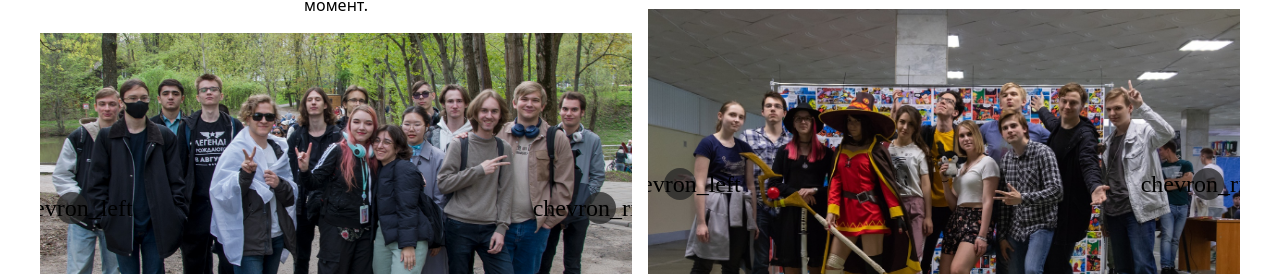
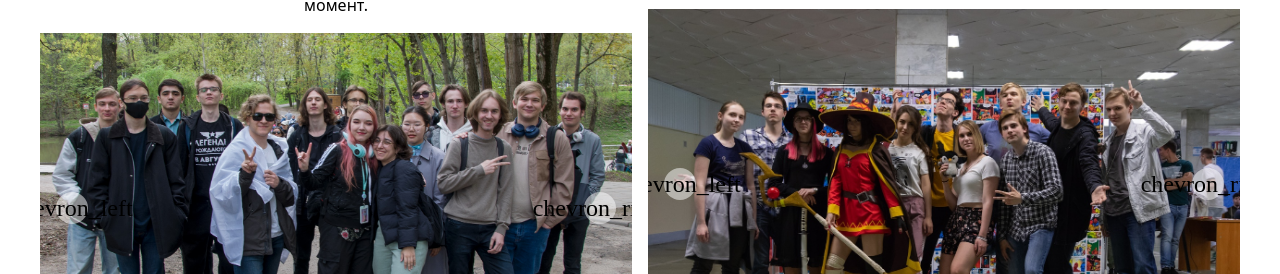
Before and after one commit to IMrProYTI/japan, a Vue app: page / in a window 1280 px wide. Shown: the part 1999-2273 px from the top of the page. Built offline with nearby package versions, Linux system fonts and the light colour scheme; no server answers; the database is empty; a web font is replaced by a local one.

Commit message:
Add light/dark support for image carousel buttons

```diff
--- a/src/components/Home/Gallery.vue
+++ b/src/components/Home/Gallery.vue
@@ -6,12 +6,12 @@
 			<div class="gallery relative flex flex-col w-full aspect-[8/5] overflow-hidden overflow-x-auto">
 				<div class="flex justify-between flex-1">
 					<div @click="prevActualImage" class="flex justify-center items-center cursor-pointer z-10 px-4">
-						<button class="flex justify-center items-center w-8 h-8 rounded-full bg-neutral-800/75">
+						<button class="flex justify-center items-center w-8 h-8 rounded-full bg-white/50 dark:bg-neutral-800/75">
 							<span class="material-symbols">chevron_left</span>
 						</button>
 					</div>
 					<div @click="nextActualImage" class="flex justify-center items-center cursor-pointer z-10 px-4">
-						<button class="flex justify-center items-center w-8 h-8 rounded-full bg-neutral-800/75">
+						<button class="flex justify-center items-center w-8 h-8 rounded-full bg-white/50 dark:bg-neutral-800/75">
 							<span class="material-symbols">chevron_right</span>
 						</button>
 					</div>
@@ -43,12 +43,12 @@
 			<div class="gallery relative flex flex-col w-full aspect-[8/5] overflow-hidden overflow-x-auto">
 				<div class="flex justify-between flex-1">
 					<div @click="prevArchiveImage" class="flex justify-center items-center cursor-pointer z-10 px-4">
-						<button class="flex justify-center items-center w-8 h-8 rounded-full bg-neutral-800/75">
+						<button class="flex justify-center items-center w-8 h-8 rounded-full bg-white/50 dark:bg-neutral-800/75">
 							<span class="material-symbols">chevron_left</span>
 						</button>
 					</div>
 					<div @click="nextArchiveImage" class="flex justify-center items-center cursor-pointer z-10 px-4">
-						<button class="flex justify-center items-center w-8 h-8 rounded-full bg-neutral-800/75">
+						<button class="flex justify-center items-center w-8 h-8 rounded-full bg-white/50 dark:bg-neutral-800/75">
 							<span class="material-symbols">chevron_right</span>
 						</button>
 					</div>
```
